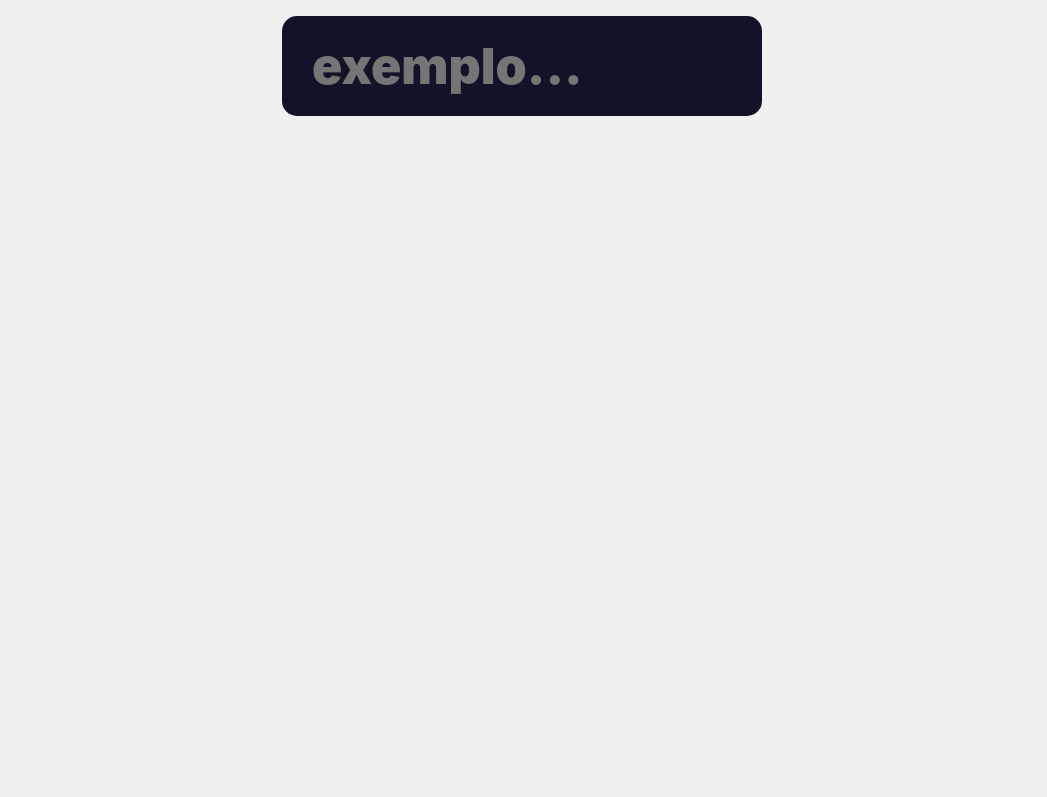
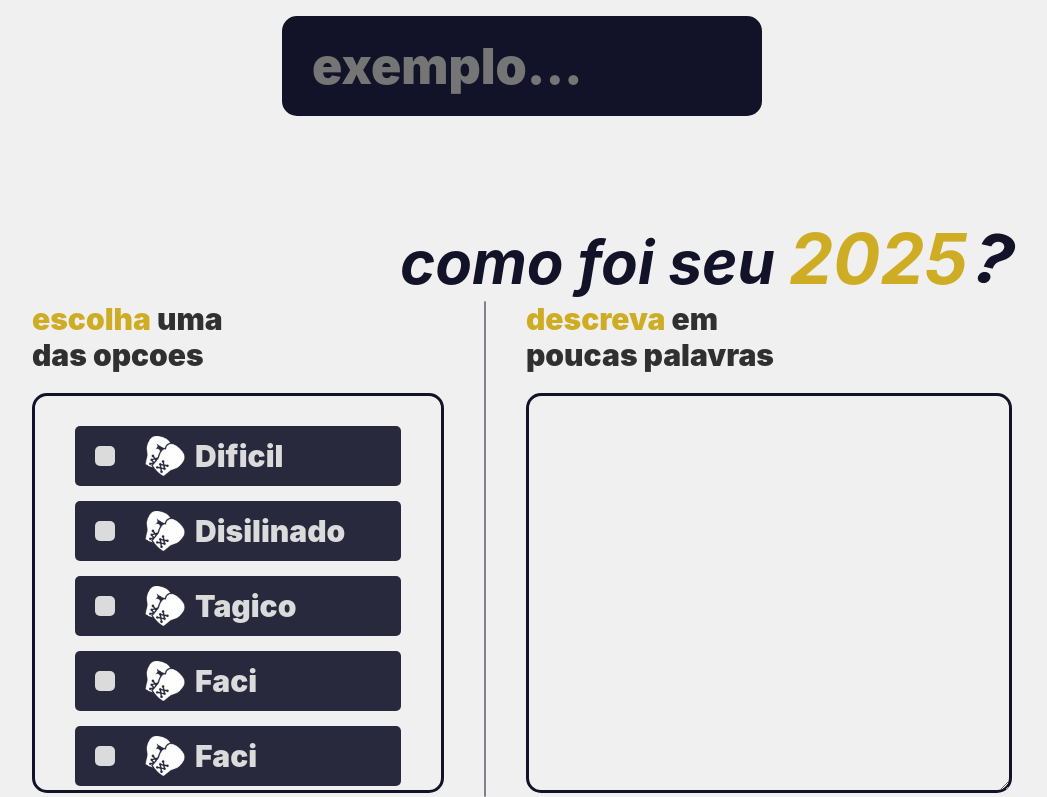
Before and after one commit to FerreiroINTZ/new_year_site, a React (Vite) app: page /criar in a window 1280 px wide. Shown: the part 554-1351 px from the top of the page, without its empty margins (118-1165 px from the left). Before the commit the page ends 800 px from the top, so only its background shows below. Built offline with nearby package versions, Linux system fonts and the light colour scheme; a web font is replaced by a local one.

Commit message:
made: setHowWas section basic

```diff
--- /dev/null
+++ b/src/components/create/setHowWas/card.jsx
@@ -0,0 +1,16 @@
+import style from "./setHowWas.module.css"
+
+function card({icon, label}) {
+  return (
+    <li className={style.card}>
+        <input type="radio" name="howWas" id={label}/>
+        <label htmlFor={label}>
+            <div className={style.checkBox}><span>x</span></div>
+            <div><img src={icon}/></div>
+            <p>{label}</p>
+        </label>
+    </li>
+  )
+}
+
+export default card
--- /dev/null
+++ b/src/components/create/setHowWas/setHowWas.jsx
@@ -0,0 +1,44 @@
+import style from "./setHowWas.module.css"
+
+import Card from "./card"
+
+// import hardIcon from "../../../../public/icons/boxing.png"
+
+function setHowWas() {
+
+    const dados = [
+        {icon: "/public/icons/boxing.png", label: "Dificil"},
+        {icon: "/public/icons/boxing.png", label: "Disilinado"},
+        {icon: "/public/icons/boxing.png", label: "Tagico"},
+        {icon: "/public/icons/boxing.png", label: "Faci"},
+        {icon: "/public/icons/boxing.png", label: "Faci"},
+        {icon: "/public/icons/boxing.png", label: "Faci"},
+        {icon: "/public/icons/boxing.png", label: "Faci"},
+    ]
+
+  return (
+    <section id={style.setHowWas}>
+        <h1>como foi seu <span id={style.word_2025}>2025</span><span id={style.interrogacao}>?</span></h1>
+        <div id={style.setContainer}>
+            <div className={style.cardWrapper}>
+                <p className={style.cardTitle}><span>escolha</span> uma <br />das opcoes</p>
+                <ul>
+                    {dados.map((x, index) =>
+                        <Card
+                            key={index}
+                            icon={x.icon}
+                            label={x.label}/>
+                    )}
+                </ul>
+            </div>
+            <hr />
+            <div className={style.cardWrapper}>
+                <p className={style.cardTitle}><span>descreva</span> em <br />poucas palavras</p>
+                <textarea></textarea>
+            </div>
+        </div>
+    </section>
+  )
+}
+
+export default setHowWas
--- /dev/null
+++ b/src/components/create/setHowWas/setHowWas.module.css
@@ -0,0 +1,161 @@
+#setHowWas{
+    display: grid;
+    height: fit-content;
+    margin: 0px 150px;
+    margin-top: 100px;
+    /* background: red; */
+
+    h1{
+        text-align: end;
+        font-size: 60px;
+        color: var(--deepBlue);
+        font-style: italic;
+
+        #word_2025{
+            color: var(--yellow);
+            font-size: 70px;
+        }
+
+        #interrogacao{
+            display: inline-block;
+            transform: rotate(13deg);
+            margin-left: 5px;
+            font-size: 70px;
+        }
+    }
+
+    #setContainer{
+        display: grid;
+        grid-template-columns: 1fr auto 1fr;
+        gap: 40px;
+        /* background: blue; */
+
+        .cardWrapper{
+
+            .cardTitle{
+                font-size: 30px;
+                font-weight: 900;
+
+                span{
+                    color: var(--yellow);
+                }
+            }
+        }
+
+        hr{
+            height: 100%;
+            border: 1px solid var(--deepBlue);
+            border-radius: 5px;
+            opacity: .5;
+        }
+
+        ul, textarea{
+            /* background: red; */
+            margin-top: 20px;
+            min-width: 100%;
+            max-width: 100%;
+            min-height: 400px;
+            max-height: 400px;
+            border-radius: 15px;
+            border: 3px solid var(--deepBlue);
+            padding: 30px 40px;
+            background: none;
+        }
+
+        ul{
+            display: flex;
+            flex-direction: column;
+            gap: 15px;
+            list-style: none;
+            overflow-y: auto;
+
+            /* li */
+            .card{
+                user-select: none;
+
+                input{
+                    display: none;
+
+                    &:checked ~ label > .checkBox span{
+                        display: inline-block;
+                    }
+
+                    &:checked ~ label{
+                        transform: scale(1.025);
+                        background: var(--yellow);
+                        color: var(--deepBlue);
+
+                        .checkBox{
+                            background: var(--deepBlue);
+                            color: white;
+                        }
+                    }
+                }
+
+
+            label{
+                display: flex;
+                align-items: center;
+                color: var(--white);
+                font-size: 30px;
+                font-weight: 900;
+                border-radius: 5px;
+                padding: 10px 20px;
+                gap: 10px;
+                background: var(--deepBlue);
+                cursor: pointer;
+                opacity: .90;
+                transition: .3s;
+
+                &:active{
+                    transform: scale(1) !important;
+                }
+
+                &:hover{
+                    transform: scale(1.025);
+                    opacity: 1;
+                }
+
+
+
+                .checkBox{
+                    display: flex;
+                    justify-content: c;
+                    align-items: center;
+                    background-color: var(--white);
+                    width: 20px;
+                    height: 20px;
+                    border-radius: 5px;
+                    margin-right: 20px;
+                    color: var(--deepBlue);
+
+                    span{
+                        display: none;
+                        width: 100%;
+                        font-size: 18px;
+                        height: 100%;
+                        text-align: center;
+                        /* background: red; */
+                    }
+                }
+
+                div{
+                    width: 40px;
+                    height: 40px;
+
+                    img{
+                        width: 100%;
+                        height: 100%;
+                        object-fit: contain;
+                    }
+                }
+            }}
+        }
+
+        textarea{
+            font-size: 30px;
+            color: var(--deepBlue);
+            font-style: italic;
+        }
+    }
+}
--- a/src/create.jsx
+++ b/src/create.jsx
@@ -1,11 +1,13 @@
 import Title from "./components/create/title/title"
 import SetName from "./components/create/setName/setName"
+import SetHowWas from "./components/create/setHowWas/setHowWas"
 
 function create() {
   return (
     <>
         <Title />
         <SetName />
+        <SetHowWas />
     </>
   )
 }
```
